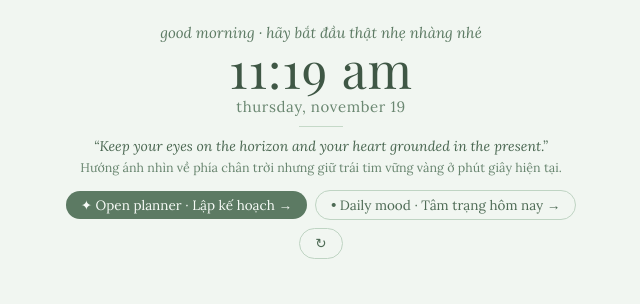
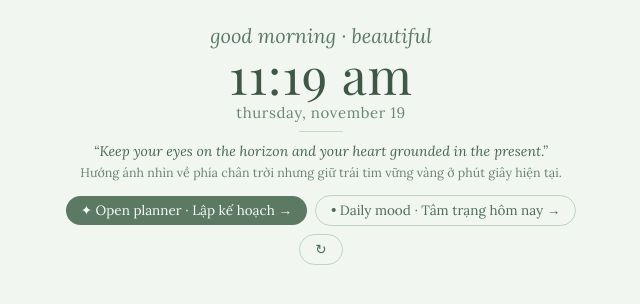
Before and after one commit to julyunu/mini-Notion, a plain HTML site: page time.html in a window 1280 px wide. Shown: the whole page, without its empty margins (319-959 px from the left). Drawn offline with nearby package versions, Linux system fonts and the light colour scheme; a web font is replaced by a local one.

Commit message:
Update time.html

```diff
--- a/time.html
+++ b/time.html
@@ -33,7 +33,7 @@
     .greeting {
       font-family: 'Lora', Georgia, serif;
       font-style: italic;
-      font-size: 15px;
+      font-size: 20px;
       font-weight: 400;
       line-height: 1.15;
       color: #5c7a63;
@@ -132,7 +132,7 @@
 </head>
 <body>
   <main class="widget">
-    <div class="greeting" id="greeting">good morning · hãy bắt đầu thật nhẹ nhàng nhé</div>
+    <div class="greeting" id="greeting">good morning · beautiful </div>
     <div class="clock" id="clock">11:00 am</div>
     <div class="date" id="date">thursday, november 19</div>
     <hr class="divider" />
@@ -279,7 +279,7 @@
 
       const hour = now.getHours();
       const period = hour < 12 ? "good morning" : hour < 18 ? "good afternoon" : "good evening";
-      document.getElementById("greeting").textContent = `${period} · hãy bắt đầu thật nhẹ nhàng nhé`;
+      document.getElementById("greeting").textContent = `${period} · beautiful`;
 
       const ampm = hour >= 12 ? "pm" : "am";
       const displayHour = hour % 12 === 0 ? 12 : hour % 12;
```
